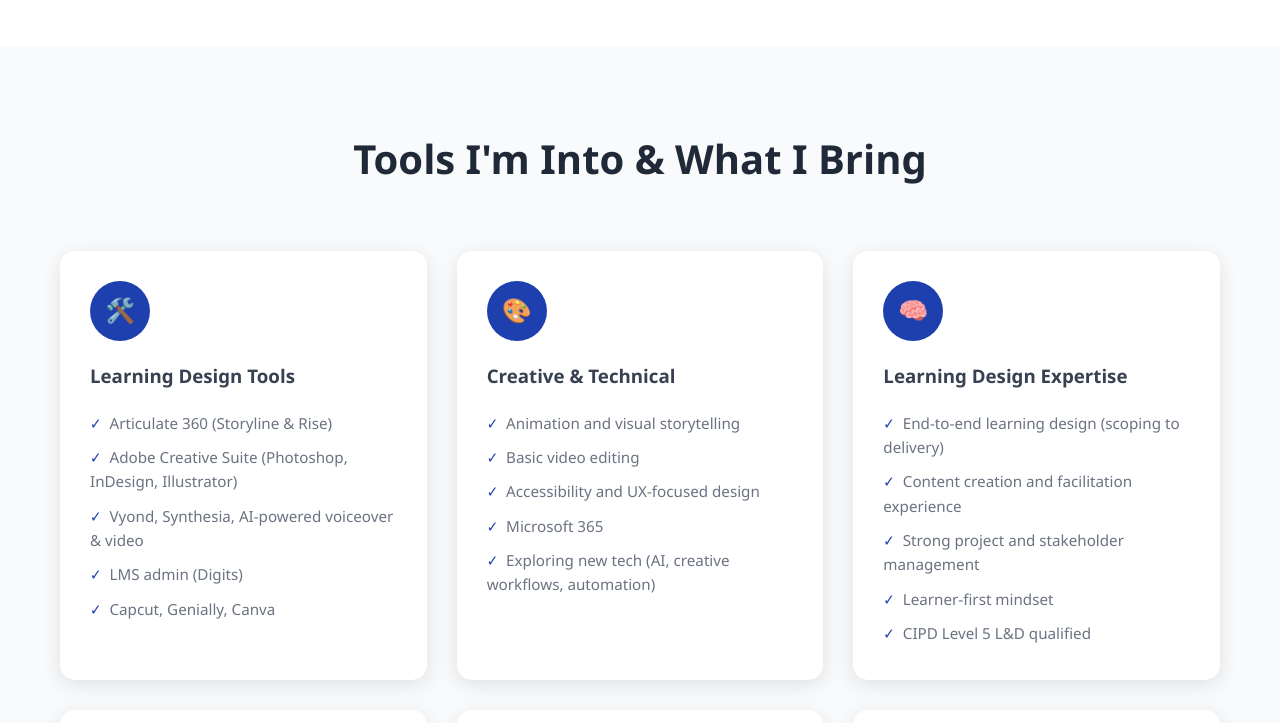
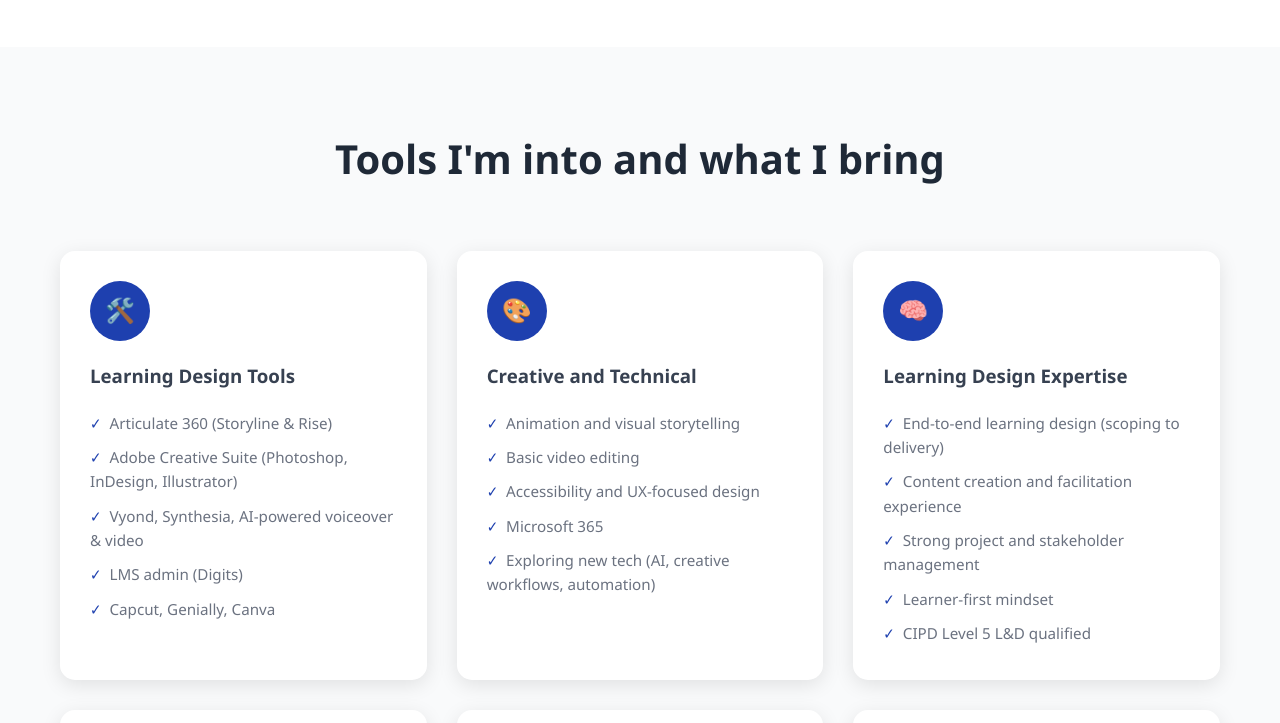
Before and after one commit to Helen-Cartmel/GitHub.io, a plain HTML site: page index.html in a window 1280 px wide. Shown: the part 4740-5463 px from the top of the page. Drawn offline with Linux system fonts and the light colour scheme.

Commit message:
Update index.html

```diff
--- a/index.html
+++ b/index.html
@@ -878,10 +878,10 @@
         </div>
     </section>
 
-    <!-- Skills & Tools Section -->
+    <!-- Skills and Tools Section -->
     <section id="skills" class="section" style="background: #f9fafb;">
         <div class="container">
-            <h2 class="section-title">Tools I'm Into & What I Bring</h2>
+            <h2 class="section-title">Tools I'm into and what I bring</h2>
 
             <div class="skills-grid">
                 <div class="skill-category fade-in">
@@ -898,7 +898,7 @@
 
                 <div class="skill-category fade-in">
                     <div class="skill-icon">🎨</div>
-                    <h3>Creative & Technical</h3>
+                    <h3>Creative and Technical</h3>
                     <ul class="skill-list">
                         <li>Animation and visual storytelling</li>
                         <li>Basic video editing</li>
@@ -962,7 +962,7 @@
     <!-- Awards Section -->
     <section id="awards" class="section awards-section">
         <div class="container">
-            <h2 class="section-title" style="color: white;">Recognition & Awards</h2>
+            <h2 class="section-title" style="color: white;">Recognition and Awards</h2>
 
             <div class="awards-grid">
                 <div class="award-card fade-in">
```
